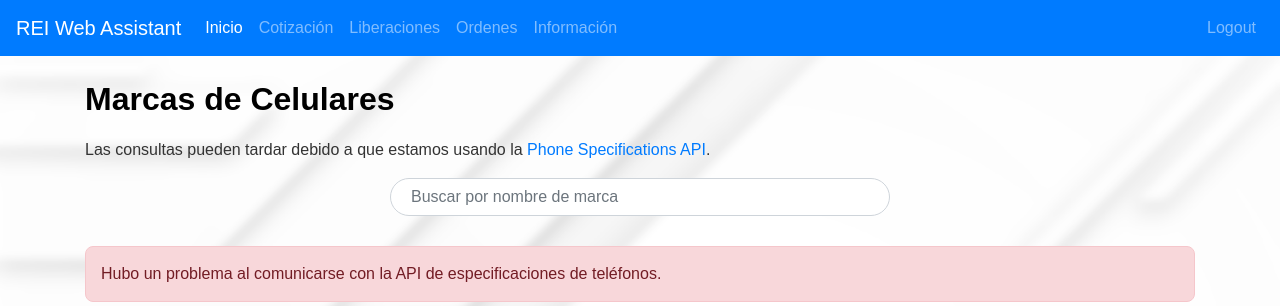
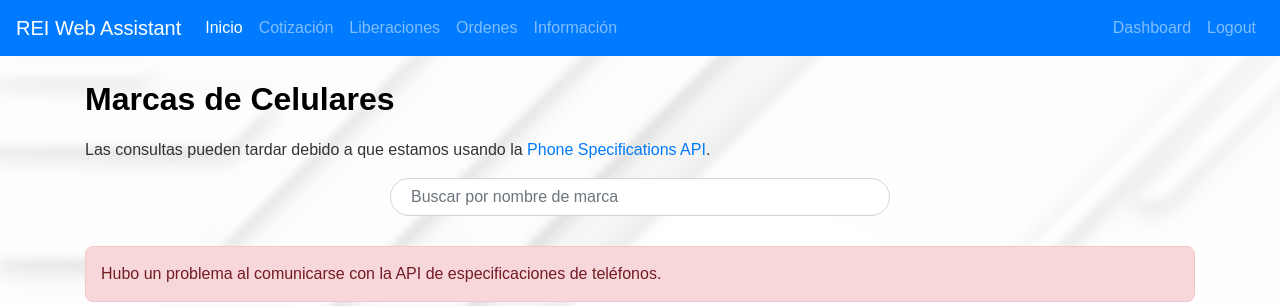
Before and after one commit to Thorns-H/rei, a Flask app: page /marcas in a window 1280 px wide. Shown: the top 306 px of the page. Run offline with Flask 3, Linux system fonts and the light colour scheme; the visitor is signed in with stand-in values (Sample User, id 1); data that the repository does not hold is empty; some libraries are stand-ins or nearby versions.

Commit message:
fix: added dashboard to navbar

```diff
--- a/templates/base.html
+++ b/templates/base.html
@@ -42,6 +42,9 @@
             <ul class="navbar-nav ml-auto">
                 {% if current_user.is_authenticated %}
                 <li class="nav-item">
+                    <a class="nav-link" href="/user_dashboard">Dashboard</a>
+                </li>
+                <li class="nav-item">
                     <a class="nav-link" href="/logout">Logout</a>
                 </li>
                 {% endif %}
```
